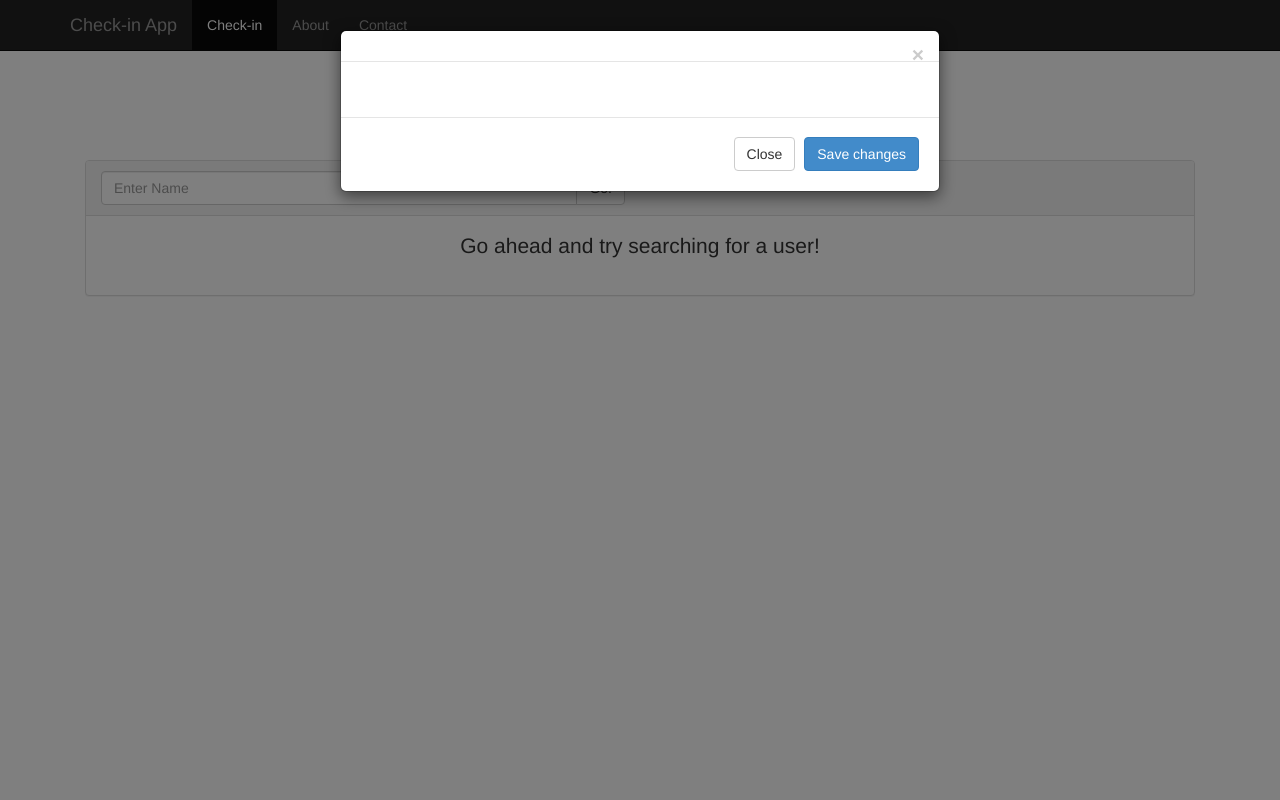
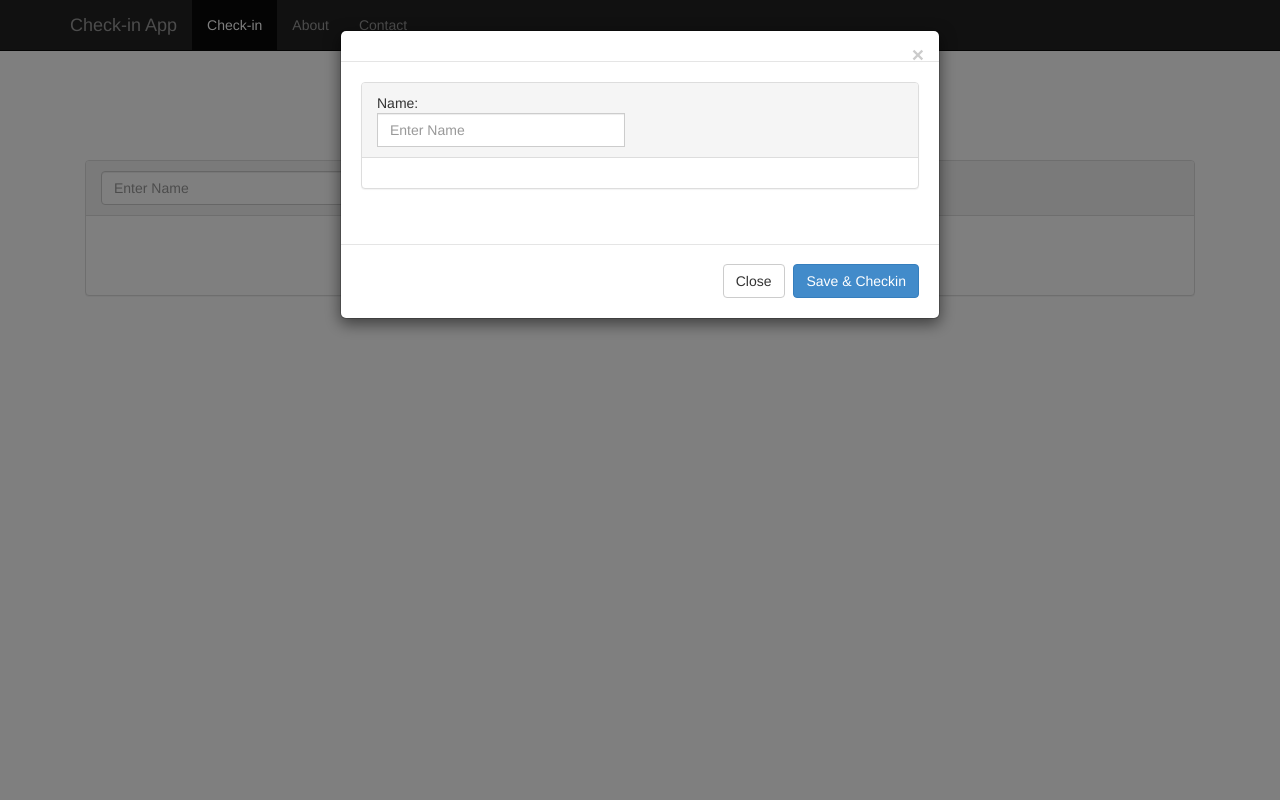
Before and after one commit to bradlys/checkin, a PHP site: page / in a window 1280 px wide, after a click on "Go!". Run offline with PHP 8.4, Linux system fonts and the light colour scheme.

Commit message:
Modified to use with work. Added modal and some basic functionality. Getting there!

```diff
--- a/index.php
+++ b/index.php
@@ -78,10 +78,25 @@
               <h4 class="modal-title" id="modaltitle"></h4>
             </div>
             <div class="modal-body">
+            <div class="panel panel-default">
+            <div class="panel-heading">
+                <div class="row">
+                <div class="col-lg-6">
+                  <div class="input-group">
+                    Name: <input type="text" class="form-control" id="modalName" placeholder="Enter Name" autocomplete="off">
+                  </div>
+                </div>
+              </div>
+
+            </div>
+            <div class="panel-body" id="result">
+
+            </div>
+            </div>
             </div>
             <div class="modal-footer">
               <button type="button" class="btn btn-default" data-dismiss="modal">Close</button>
-              <button type="button" class="btn btn-primary">Save changes</button>
+              <button type="button" class="btn btn-primary">Save & Checkin</button>
             </div>
           </div>
         </div>
--- a/js/script.js
+++ b/js/script.js
@@ -19,9 +19,26 @@ $('#search').each(function() {
                 $(".customer").remove();
                 if(data){
                     $("#result").append(data);
+                    $(".customer.thumbnail").on("click", function ( event ) {
+                        var name = $(this).find("#username").text();
+                        $("#modaltitle").text("Checking in " + name);
+                        $("#modalName").val(name);
+                        $("#myModal").modal('show');
+
+                    });
                     $("#nonefound").hide();
                 } else{
                     $("#nonefound").show();
+                }
+            });
+
+            $(this).keypress(function (e) {
+                if (e.which === 13) {
+                    var name = $(this).val();
+                    $("#modaltitle").text("Checking in " + name);
+                    $("#modalName").val(name);
+                    $("#myModal").modal('show');
+                    e.preventDefault();
                 }
             });
         }
--- a/search.php
+++ b/search.php
@@ -15,7 +15,8 @@ $getstuff = mysql_real_escape_string($_POST['name']);
 
 //$sql = "SELECT * FROM customers WHERE name LIKE '%$getstuff%'";
 //$query = mysql_query($sql) or die ("We didn't start the fire, but something went wrong with $sql");
-$visitsql = "SELECT COUNT(*) as visits, customer_id, name FROM checkins WHERE UPPER ( name ) LIKE UPPER ( '%$getstuff%' ) GROUP BY name ORDER BY visits DESC";
+//$visitsql = "SELECT COUNT(*) as visits, customer_id, name FROM checkins WHERE UPPER ( name ) LIKE UPPER ( '%$getstuff%' ) GROUP BY name ORDER BY visits DESC LIMIT 12";
+$visitsql = "SELECT COUNT(*) as visits, PatientID as name FROM Sessions WHERE PatientID LIKE '%$getstuff%' GROUP BY name ORDER BY visits DESC LIMIT 24";
 $visitquery = mysql_query($visitsql) or die ("We didn't start the fire, but something went wrong with $visitsql");
 
 //$customers = array();
@@ -25,7 +26,7 @@ $visitquery = mysql_query($visitsql) or die ("We didn't start the fire, but some
 while($visit = mysql_fetch_array($visitquery)){
     $name = $visit['name'];
     $visits = $visit['visits'];
-    echo '<div class="customer col-xs-3"><a href="#" class="customer thumbnail"><div id="name">' . $name . '</div><div id="visits">' . $visits . ' visits</div></a></div>';
+    echo '<div class="customer col-xs-3"><a href="#" class="customer thumbnail"><div id="username">' . $name . '</div><div id="visits">' . $visits . ' visits</div></a></div>';
 }
 echo '<div class="customer col-xs-3"><a href="#" class="customer thumbnail"><div id="name"> Add New User</div></a></div>';
 ?>
```
Also changed, not shown: 2 other files.
